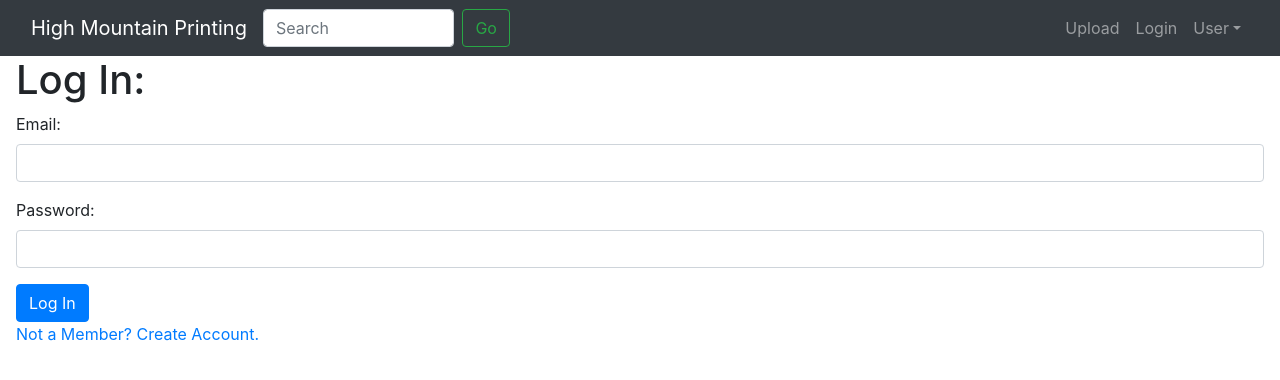
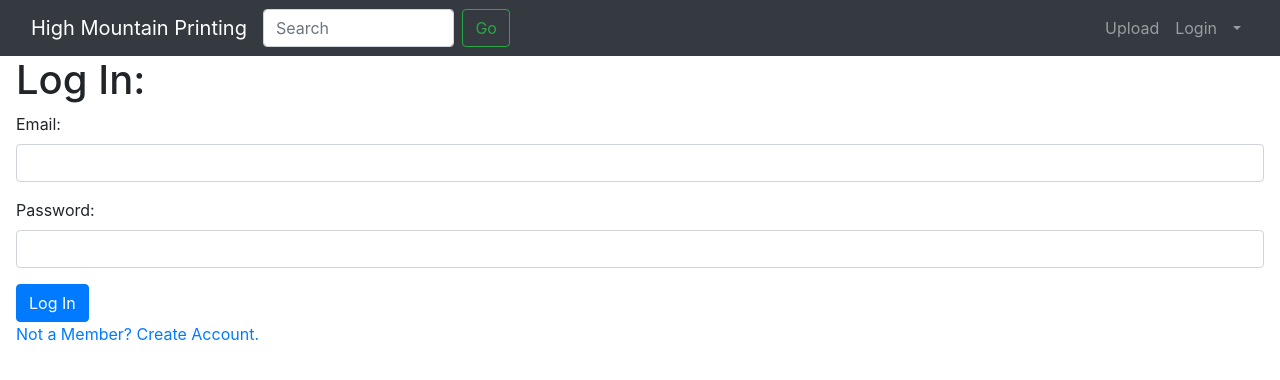
Before and after one commit to tlmontalto/hm_print_shop_frontend, a React (Create React App) app: page /login in a window 1280 px wide. Shown: the top 380 px of the page. Built offline with nearby package versions, Linux system fonts and the light colour scheme.

Commit message:
context is in there, cookies track the username, logout button works and clears cookies

```diff
--- a/package.json
+++ b/package.json
@@ -10,6 +10,7 @@
     "bootstrap": "^4.6.0",
     "react": "^17.0.2",
     "react-bootstrap": "^1.6.1",
+    "react-cookie": "^4.0.3",
     "react-dom": "^17.0.2",
     "react-router-dom": "^5.2.0",
     "react-scripts": "4.0.3",
--- a/src/App.js
+++ b/src/App.js
@@ -7,12 +7,13 @@ import Login from './components/Login';
 import DisplayPage from './components/DisplayPage';
 import Navbar from './components/Navbar';
 import {useState, useEffect} from 'react';
-import NewItemForm from './components/NewItemForm'
+import NewItemForm from './components/NewItemForm';
+import UserContextProvider from './context/UserContext';
 
 let baseURL;
 
 if (process.env.NODE_ENV === 'development') {
-  baseURL = 'http://localhost:5000/api/v1/hmpusers';
+  baseURL = 'http://localhost:5000/api/v1/';
 } else {
   baseURL = 'https://hm-print-shop-backend.herokuapp.com/';
 }
@@ -24,7 +25,9 @@ const [items, setItems] = useState([])
 
   return (
     <Router >
-      < Navbar />
+      <UserContextProvider>
+        < Navbar />
+      </UserContextProvider>
       <Switch>
         <Route path="/" exact component={HomePage}/>
         <Route path="/signup" component={SignUp}/>
--- a/src/components/Login.js
+++ b/src/components/Login.js
@@ -1,7 +1,7 @@
-import React from 'react'
+import React, { useState, useEffect } from 'react'
 import {Link, useHistory} from 'react-router-dom';
-import { useState, useEffect } from 'react';
 import axios from 'axios';
+import { useCookies } from 'react-cookie';
 
 const baseURL = 'http://localhost:5000/api/v1/'
 
@@ -9,17 +9,23 @@ export default function Login() {
 
     const history = useHistory()
 
+    const [username, setUsername] = useState('')
     const [email, setEmail] = useState('')
     const [password, setPassword] = useState('')
 
+    const [cookies, setCookie, removeCookie] = useCookies('username')
 
     const loginUser = async (ev) => {
         ev.preventDefault()
         try {
-            await axios.post(baseURL + 'hmpusers/login', {
+            const res = await axios.post(baseURL + 'hmpusers/login', {
                 email: email,
                 password: password
-            })
+            }, {withCredentials: true})
+            setUsername(res.data.data.username)
+            setEmail(res.data.data.email)
+            setPassword(res.data.data.password)
+            setCookie('username', res.data.data.username, { path: '/' })
             history.push('/')
         }
         catch (err) {
--- a/src/components/Navbar.js
+++ b/src/components/Navbar.js
@@ -1,7 +1,32 @@
-import React from 'react';
-import {Link} from 'react-router-dom';
+import React, {useState, useEffect, useContext} from 'react';
+import {Link, useHistory} from 'react-router-dom';
+import axios from 'axios';
+import { UserContext } from '../context/UserContext';
+import { withCookies, useCookies} from 'react-cookie';
 
-export default function Navbar() {
+
+export default function Navbar({match}) {
+
+    const baseURL = 'http://localhost:5000/api/v1/'
+
+    const history = useHistory()
+
+    const logout = async (ev) => {
+        ev.preventDefault()
+        try {
+            await axios.get(baseURL + 'hmpusers/logout')
+            removeCookie('username')
+            history.push('/login')
+        }
+        catch (err) {
+            console.log(err)
+        }
+    }
+
+    const {username, email, password} = useContext(UserContext)
+
+    const [cookies, setCookie, removeCookie] = useCookies(['username'])
+
     return (
         <nav className="navbar navbar-expand-md navbar-dark bg-dark">
             <div className="container-fluid">
@@ -27,10 +52,10 @@ export default function Navbar() {
                         </Link>
 
                         <li className="nav-item dropdown">
-                            <a className="nav-link dropdown-toggle" href="#" id="navbarDropdown" role="button" data-bs-toggle="dropdown" aria-expanded="false">User</a>
+                            <a className="nav-link dropdown-toggle" href="#" id="navbarDropdown" role="button" data-bs-toggle="dropdown" aria-expanded="false">{cookies['username'] && cookies['username']}</a>
                             <ul class="dropdown-menu" aria-labelledby="navbarDropdown">
                                 <li><a className="dropdown-item" href="#">Profile</a></li>
-                                <li><a className="dropdown-item" href="#">Logout</a></li>
+                                <li><button onClick={logout} className="dropdown-item">Logout</button></li>
                             </ul>
                         </li>
 
--- /dev/null
+++ b/src/context/UserContext.js
@@ -0,0 +1,24 @@
+import React, { useState, useEffect, createContext } from 'react';
+import Navbar from '../components/Navbar'
+
+
+export const UserContext = createContext()
+
+export default function UserContextProvider() {
+
+    const [currentUser, setCurrentUser] = useState([])
+    const [username, setUsername] = useState('')
+    const [email, setEmail] = useState('')
+    const [password, setPassword] = useState('')
+
+    return (
+            <UserContext.Provider value={{
+                username,
+                email,
+                password
+            }}>
+                < Navbar />
+            </UserContext.Provider>
+
+    )
+}
```
Also changed, not shown: 1 other file (tests, documents, lock files or other folders).
